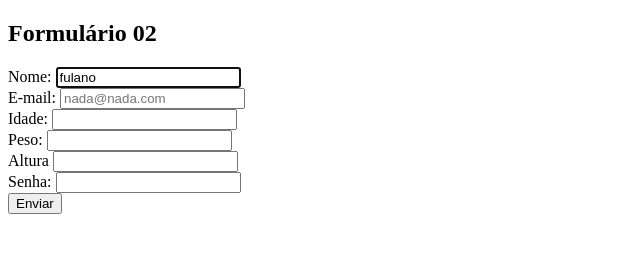
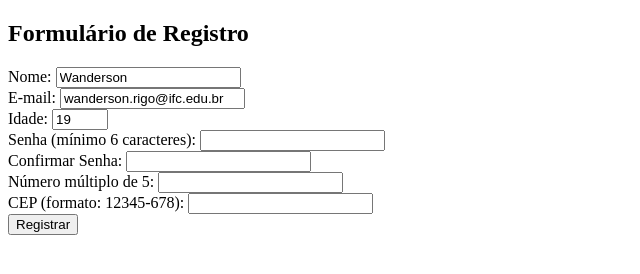
Before and after one commit to Peretizz/Js, a plain HTML site: page formulario.html in a window 1280 px wide. Shown: the whole page, without its empty margins (0-640 px from the left). Drawn offline with Linux system fonts and the light colour scheme.

Commit message:
Update formulario.html

```diff
--- a/formulario.html
+++ b/formulario.html
@@ -1,95 +1,58 @@
 <!DOCTYPE html>
-<html lang="en">
+<html>
 
     <head>
-        <title>Formulário com Condições de Envio</title>
-        <script src="js/myscript.js" type="text/javascript"></script>
+        <title>Exemplo de Formulário com Validação em HTML</title>
         <script>
-            function validar() {
-                var nome = gebi("idNome").value;
-                var email = gebi("idEmail").value;
-                var peso = gebi("idPeso").value;
-                var idade = gebi("idIdade").value;
-                var altura = gebi("idAltura").value;
-                var senha = gebi("idSenha").value;
+            document.getElementById("meuFormulario").addEventListener("submit", function (event) {
+                // Realize suas operações de validação personalizadas aqui, se necessário.
+                // Por exemplo, você pode verificar os campos do formulário usando document.getElementById()
+                // e fazer validações personalizadas em JavaScript.
 
-                if ((nome != "fulano")) {
-                    alert("Nome deve ser igual a fulano!");
-                    gebi("idNome").focus();
-                    return;
-                }
+                // Se a validação falhar, você pode evitar o envio do formulário usando event.preventDefault():
+                // event.preventDefault();
 
-                if ((email != "nada@nada.com")) {
-                    alert("E-mail deve ser igual a nada@nada.com!");
-                    gebi("idEmail").focus();
-                    return;
-                }
+                // Se a validação passar, você pode permitir o envio do formulário normalmente.
+                // Se você quiser enviar o formulário via JavaScript, você pode fazer isso assim:
+                this.submit();
+            });
 
-                if (idade < 10) {
-                    alert("Idade deve ser maior que 9!");
-                    gebi("idIdade").focus();
-                    return;
-                }
-
-                if ( (peso < 40) || (peso > 150) ) {
-                    alert("Peso deve ser maior que 40 e menor que 150!");
-                    gebi("idPeso").focus();
-                    return;
-                }
-
-                if (altura < 1.40) {
-                    alert("Altura deve ser maior que 1.40!");
-                    gebi("idAltura").focus();
-                    return;
-                }
-
-                if ( (senha != 1234) && (senha != 4321)   ) {
-                    alert("Senha deve ser igual a 1234 ou 4321!");
-                    gebi("idSenha").focus();
-                    return;
-                }
-
-                alert("Sucesso!")
-                gebi("meuForm").submit()
-            }
         </script>
     </head>
 
     <body>
-        <h2>Formulário 02</h2>
-        <form id="meuForm"
-            action="http://jkorpela.fi/cgi-bin/echo.cgi"
-            method="post">
-
-            Nome:
-            <input type="text" id="idNome" name="nome"
-                required autofocus value="fulano">
+        <h2>Formulário de Registro</h2>
+        <form id="meuFormulario" action="http://jkorpela.fi/cgi-bin/echo.cgi" method="post">
+            <label for="nome">Nome:</label>
+            <input type="text" id="nome" name="nome" required maxlength="50" value="Wanderson">
             <br>
 
-            E-mail:
-            <input type="email" id="idEmail" name="email" required
-                placeholder="nada@nada.com">
+            <label for="email">E-mail:</label>
+            <input type="email" id="email" name="email" required value="wanderson.rigo@ifc.edu.br">
             <br>
 
-            Idade:
-            <input type="number" id="idIdade" name="idade" required>
+            <label for="idade">Idade:</label>
+            <input type="number" id="idade" name="idade" required min="10" max="99" value="19">
             <br>
 
-            Peso:
-            <input type="number" id="idPeso" name="peso" required min="41" step="0.1">
+            <label for="senha">Senha (mínimo 6 caracteres):</label>
+            <input type="password" id="senha" name="senha" required minlength="6">
             <br>
 
-            Altura
-            <input type="number" id="idAltura" name="altura" step="0.01" required>
+            <label for="confirmar_senha">Confirmar Senha:</label>
+            <input type="password" id="confirmar_senha" name="confirmar_senha" minlength="6">
             <br>
 
-            Senha:
-            <input type="password" id="idSenha" name="senha" required>
+            <label for="numero">Número múltiplo de 5:</label>
+            <input type="number" id="numero" name="numero" step="5">
             <br>
 
-            <input type="button" value="Enviar" onclick="validar()">
+            <label for="cep">CEP (formato: 12345-678):</label>
+            <input type="text" id="cep" name="cep" pattern="[0-9]{5}-[0-9]{3}" required>
+            <br>
+
+            <input type="submit" value="Registrar">
         </form>
-
     </body>
 
 </html>
```
